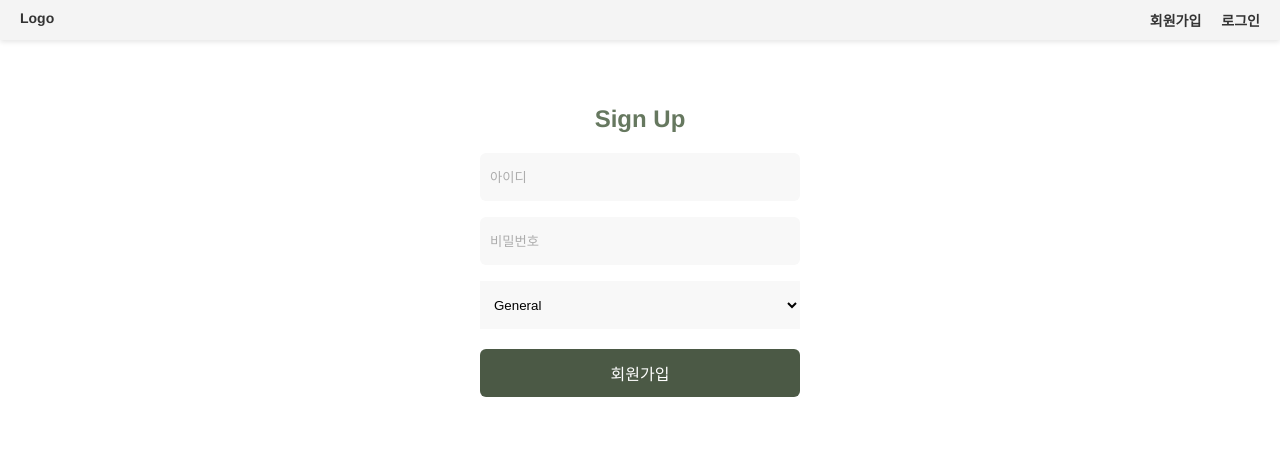
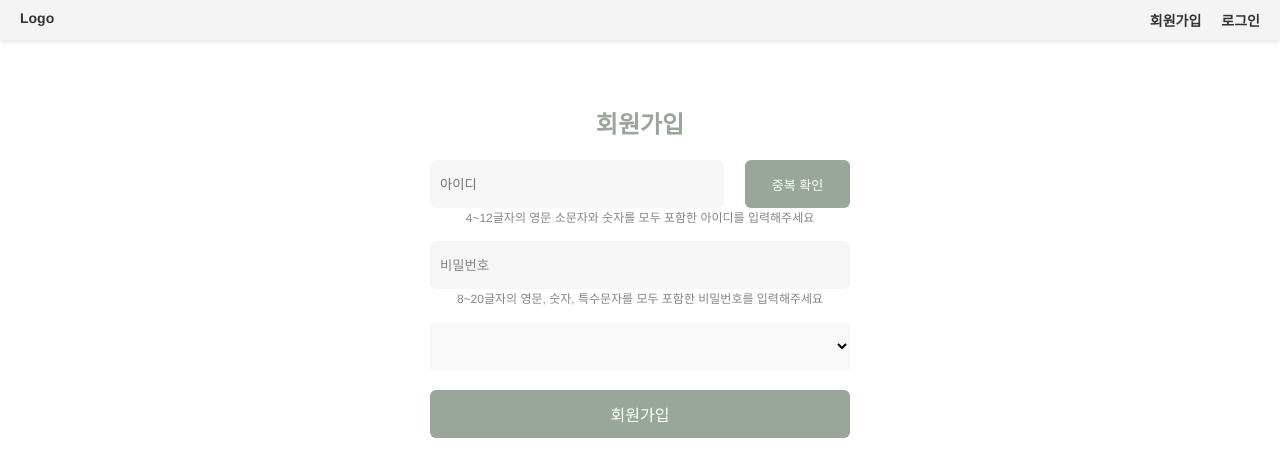
Before and after one commit to Micro-Answer/msa-frontend-vuejs, a Vue app in the folder front_src/: page /signup in a window 1280 px wide. Shown: the top 476 px of the page. Built offline with nearby package versions, Linux system fonts and the light colour scheme.

Commit message:
id 유효성 검사

```diff
--- a/front_src/src/assets/css/LoginPage.css
+++ b/front_src/src/assets/css/LoginPage.css
@@ -14,7 +14,7 @@ body{
     left: 50%;
     top: 30%;
     transform: translate(-50%, -50%);
-    width: 400px;
+    width: 500px;
     height: 350px;
     padding: 40px;
     box-sizing: border-box;
@@ -22,7 +22,7 @@ body{
 
 .login-wrapper > h2 {
     font-size: 24px;
-    color: #66785F;
+    color: #99A799;
     margin-bottom: 20px;
 }
 
@@ -33,16 +33,16 @@ body{
     box-sizing: border-box;
     margin-bottom: 16px;
     border-radius: 6px;
-    background-color: #F8F8F8;
+    background-color: #F6F6F6;
 }
 
 #login-form > input::placeholder{
-    color: #adadad;
+    color: #858585;
 }
 
 #login-form > input[type="submit"]{
     color: #fff;
     font-size: 16px;
-    background-color: #4B5945;
+    background-color: #99A799;
     margin-top: 20px;
 }
--- a/front_src/src/assets/css/SignUpPage.css
+++ b/front_src/src/assets/css/SignUpPage.css
@@ -9,12 +9,17 @@ body{
     font-family: 'Roboto', sans-serif;
 }
 
+span {
+    font-size: 12px;
+    color: #858585;
+}
+
 .signup-wrapper {
     position: absolute;
     left: 50%;
     top: 30%;
     transform: translate(-50%, -50%);
-    width: 400px;
+    width: 500px;
     height: 350px;
     padding: 40px;
     box-sizing: border-box;
@@ -22,7 +27,7 @@ body{
 
 .signup-wrapper > h2 {
     font-size: 24px;
-    color: #66785F;
+    color: #99A799;
     margin-bottom: 20px;
 }
 
@@ -30,20 +35,43 @@ body{
     width: 100%;
     height: 48px;
     padding: 0 10px;
+    margin-top: 16px;
     box-sizing: border-box;
-    margin-bottom: 16px;
     border-radius: 6px;
-    background-color: #F8F8F8;
+    background-color: #F6F6F6;
+}
+
+#signup-form .id_div {
+    display: flex;
+    justify-content:space-between;
+}
+
+#signup-form .id_div .id_input {
+    width: 70%;
+    height: 48px;
+    padding: 0 10px;
+    box-sizing: border-box;
+    border-radius: 6px;
+    background-color: #F6F6F6;
+}
+
+#signup-form .id_div .check_id {
+    color: #fff;
+    border-radius: 6px;
+    height: 48px;
+    width: 25%;
+    font-size: 13px;
+    background-color: #99A799;
 }
 
 #signup-form > input::placeholder{
-    color: #adadad;
+    color: #858585;
 }
 
 #signup-form > input[type="submit"]{
     color: #fff;
     font-size: 16px;
-    background-color: #4B5945;
+    background-color: #99A799;
     margin-top: 20px;
 }
 
@@ -53,4 +81,5 @@ body{
     padding: 0 10px;
     box-sizing: border-box;
     background-color: #F8F8F8;
+    margin-top: 16px;
 }
--- /dev/null
+++ b/front_src/src/assets/ts/SignUpPage.ts
@@ -0,0 +1,58 @@
+import {ref, computed} from "vue";
+
+export default function userSignUp() {
+    const userId = ref("");
+    const pw = ref("");
+    const role = ref("");
+
+    const isValidUserId = computed(() => {
+        const hasNumber = /\d/.test(userId.value);
+        const isValidFormat = /^[A-Za-z0-9]+$/.test(userId.value);
+        return userId.value.length >= 4 && userId.value.length <= 12 && hasNumber && isValidFormat;
+    })
+
+    const userIdMessage = computed(() => {
+        if(userId.value.length == 0){
+            return "4~12글자의 영문 소문자와 숫자를 모두 포함한 아이디를 입력해주세요";
+        }
+        return isValidUserId.value ? "사용 가능한 아이디입니다" : "아이디는 4~12자의 영문과 숫자로 입력해주세요";
+    })
+
+    const signUp = async () => {
+        if(!isValidUserId.value) {
+            alert("아이디를 올바르게 입력해주세요.");
+            return;
+        }
+
+        try {
+            const response = await fetch("http://localhost:8081/api/v1/general/sign-up", {
+              method: "POST",
+              headers: { "Content-Type": "application/json" },
+              body: JSON.stringify({
+                userId: userId.value,  // ✅ this.userId → userId.value
+                pw: pw.value,  // ✅ this.pw → pw.value
+                role: role.value,  // ✅ this.selectRole → role.value
+              }),
+            });
+
+            if (!response.ok) {
+                throw new Error("Sign up failed");
+            }
+
+            alert("Sign up successful");
+        }
+        catch (error) {
+            console.error(error);
+            alert("Error signing up");
+        }
+    };
+
+    return {
+        userId,
+        pw,
+        role,
+        isValidUserId,
+        userIdMessage,
+        signUp,
+    };
+}
--- a/front_src/src/views/LoginPage.vue
+++ b/front_src/src/views/LoginPage.vue
@@ -1,6 +1,6 @@
 <template>
     <div class="login-wrapper">
-      <h2>Login</h2>
+      <h2>로그인</h2>
       <form id="login-form" @submit.prevent="login">
         <input v-model="userId" type="text" name="userId" placeholder="아이디">
         <input v-model="pw" type="password" name="userPassword" placeholder="비밀번호">
--- a/front_src/src/views/SignUpPage.vue
+++ b/front_src/src/views/SignUpPage.vue
@@ -1,12 +1,17 @@
 <template>
     <div class="signup-wrapper">
-      <h2>Sign Up</h2>
+      <h2>회원가입</h2>
       <form id="signup-form" @submit.prevent="signUp">
-        <input v-model="userId" type="text" name="userId" placeholder="아이디">
-        <input v-model="pw" type="password" name="userPassword" placeholder="비밀번호">
-        <select v-model="selectRole">
-          <option value="general">General</option>
-          <option value="expert">Expert</option>
+        <div class="id_div">
+          <input v-model="userId" class="id_input" type="text" name="userId" placeholder="아이디">
+          <input type="submit" class="check_id" value="중복 확인">
+        </div>
+        <span class="id_desc" :class="{valid: isValidUserId, invalid: !isValidUserId && userId.length > 0}">{{ userIdMessage }}</span>
+        <input v-model="pw" class="password_input" type="password" name="userPassword" placeholder="비밀번호">
+        <span class="pw_desc">8~20글자의 영문, 숫자, 특수문자를 모두 포함한 비밀번호를 입력해주세요</span>
+        <select v-model="role">
+          <option value="general">일반 회원</option>
+          <option value="expert">전문가</option>
         </select>
         <input type="submit" value="회원가입">
       </form>
@@ -17,43 +22,16 @@
   import apiClient from "@/api/API";
   import { defineComponent, ref } from "vue";
   import "../assets/css/SignUpPage.css";
+  import "../assets/ts/SignUpPage.ts";
+import userSignUp from "../assets/ts/SignUpPage";
 
   // 프론트는 8080, 백엔드는 8081 포트 사용하여 코드 작성
   // 백엔드에 @CrossOrigin(origins = "http://localhost:8080") 추가로 작성하여 CORS 에러 방지
   export default defineComponent({
     name: "SignUpPage",
-    data() {
-      return{
-        userId: '',
-        pw: '',
-        role: '',
-      };
-    },
-    methods: {
-      async signUp() {
-        try {
-          const response = await fetch('http://localhost:8081/api/v1/general/sign-up', {
-            method: 'POST',
-            headers: {
-              'Content-Type': 'application/json',
-            },
-            body: JSON.stringify({userId: this.userId, pw: this.pw, role: this.selectRole}),
-          });
-          if(!response.ok) {
-            throw new Error('Sign up failed');
-          }
-          alert('Sign up successful');
-        } catch(error){
-          console.error(error);
-          alert('Error signing up')
-        }
-      }
-    },
     setup() {
-      const selectRole = ref('general');
-      return{
-        selectRole
-      };
+      const { userId, pw, role, isValidUserId, userIdMessage, signUp } = userSignUp();
+      return { userId, pw, role, isValidUserId, userIdMessage, signUp};
     }
   });
 
```
